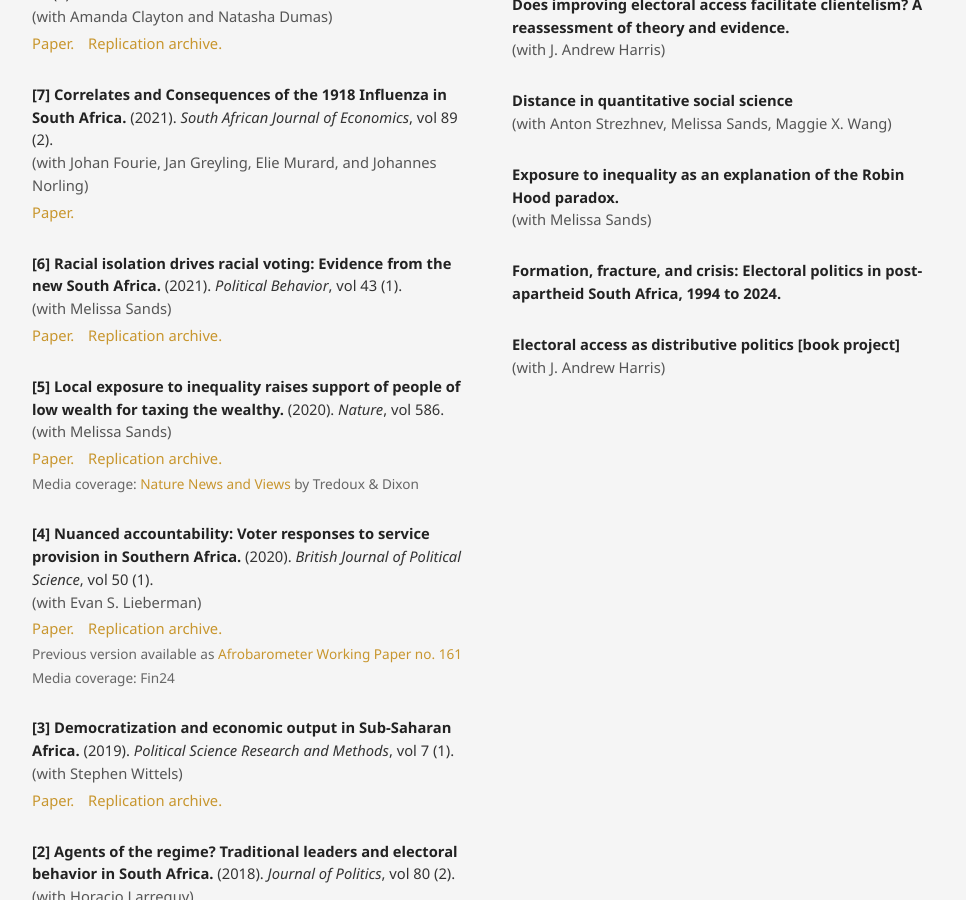
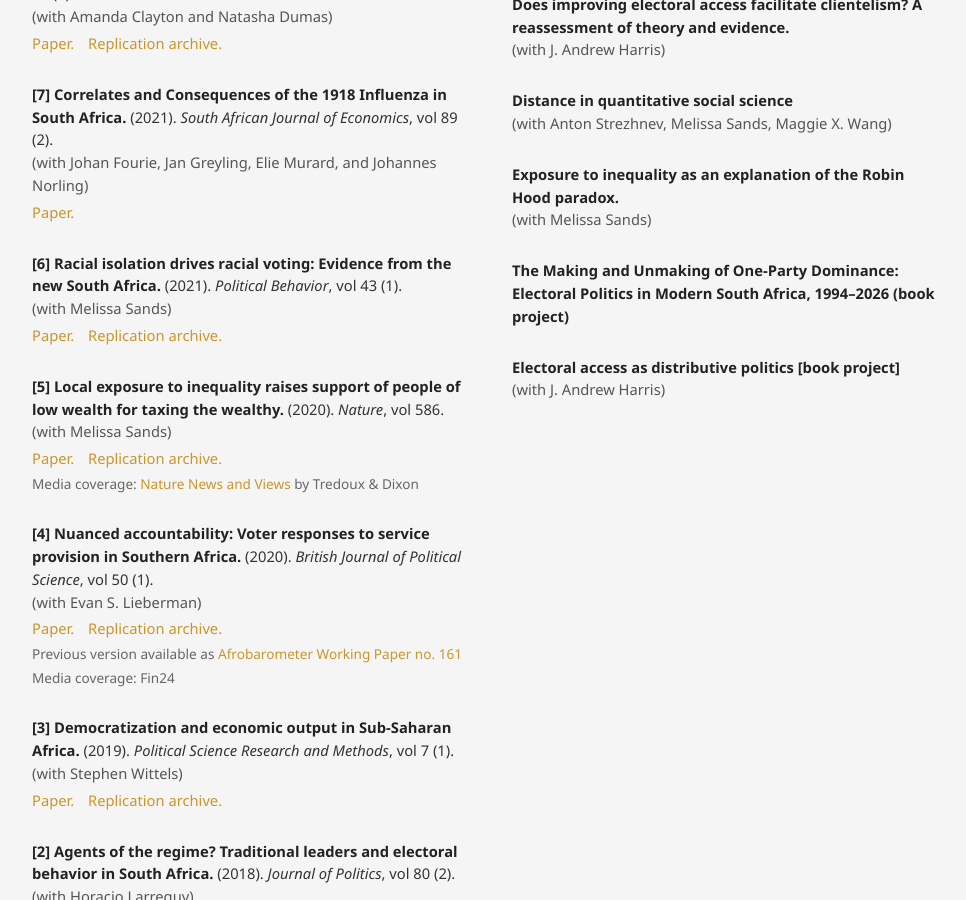
Before and after one commit to ddekadt/ddekadt.github.io, a Jekyll site: the page built from research.md, in a window 1280 px wide and 900 px high, scrolled down 764 px. Shown: the whole window, without its empty margins (152-1118 px from the left). Built offline with Jekyll 4.4.1, drawn with Linux system fonts in a browser that asks for light colours.

Commit message:
Research page: new book title (book project)

```diff
--- a/_data/working.yml
+++ b/_data/working.yml
@@ -35,7 +35,7 @@
 - title: "Exposure to inequality as an explanation of the Robin Hood paradox."
   authors: "Melissa Sands"
 
-- title: "Formation, fracture, and crisis: Electoral politics in post-apartheid South Africa, 1994 to 2024."
+- title: "The Making and Unmaking of One-Party Dominance: Electoral Politics in Modern South Africa, 1994–2026 (book project)"
 
 - title: "Electoral access as distributive politics [book project]"
   authors: "J. Andrew Harris"
```
